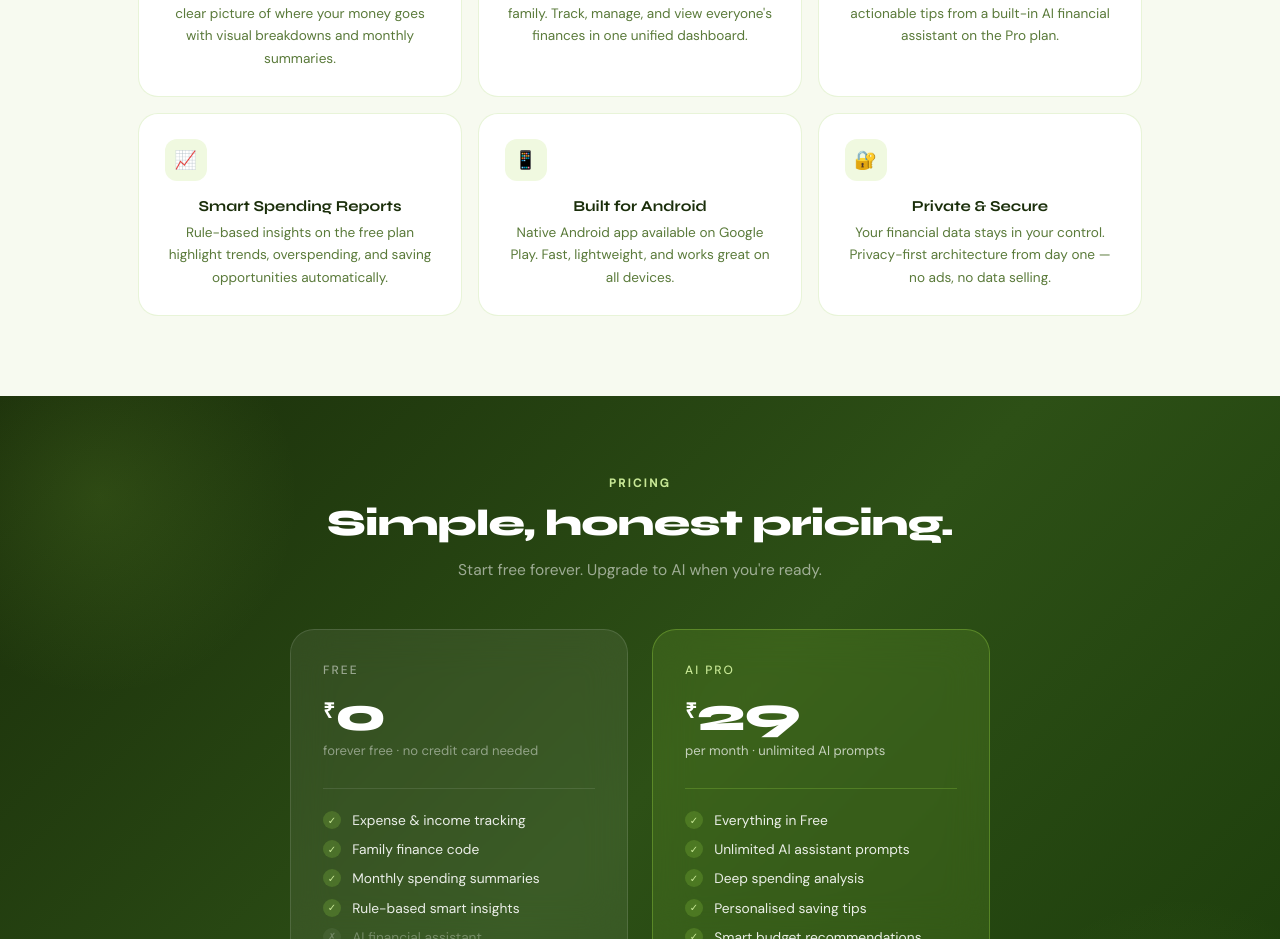
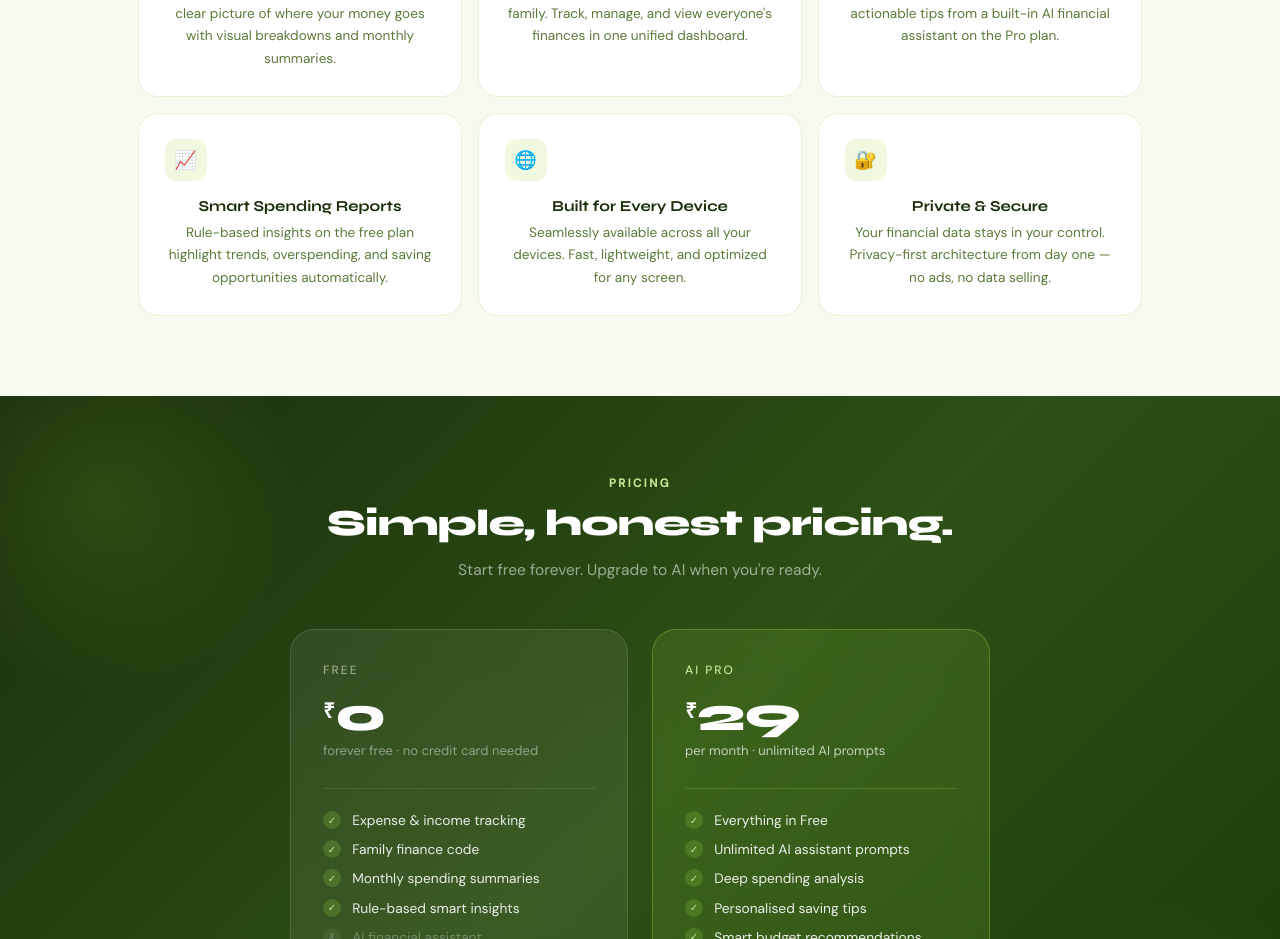
Before and after one commit to VrishankReddy/finvio-org, a plain HTML site: page index.html in a window 1280 px wide. Shown: the part 1320-2259 px from the top of the page. Drawn offline with Linux system fonts and the light colour scheme.

Commit message:
Add files via upload

```diff
--- a/index.html
+++ b/index.html
@@ -322,7 +322,7 @@ h1 em{font-style:normal;color:var(--brand-dark)}
     <div class="fc"><div class="fi">👨‍👩‍👧</div><div class="ft">Family Finance Codes</div><div class="fd">One shared code connects your whole family. Track, manage, and view everyone's finances in one unified dashboard.</div></div>
     <div class="fc"><div class="fi">🤖</div><div class="ft">AI-Powered Insights</div><div class="fd">Get personalized spending analysis and actionable tips from a built-in AI financial assistant on the Pro plan.</div></div>
     <div class="fc"><div class="fi">📈</div><div class="ft">Smart Spending Reports</div><div class="fd">Rule-based insights on the free plan highlight trends, overspending, and saving opportunities automatically.</div></div>
-    <div class="fc"><div class="fi">📱</div><div class="ft">Built for Android</div><div class="fd">Native Android app available on Google Play. Fast, lightweight, and works great on all devices.</div></div>
+    <div class="fc"><div class="fi">🌐</div><div class="ft">Built for Every Device</div><div class="fd">Seamlessly available across all your devices. Fast, lightweight, and optimized for any screen.</div></div>
     <div class="fc"><div class="fi">🔐</div><div class="ft">Private &amp; Secure</div><div class="fd">Your financial data stays in your control. Privacy-first architecture from day one — no ads, no data selling.</div></div>
   </div>
 </div>
```
